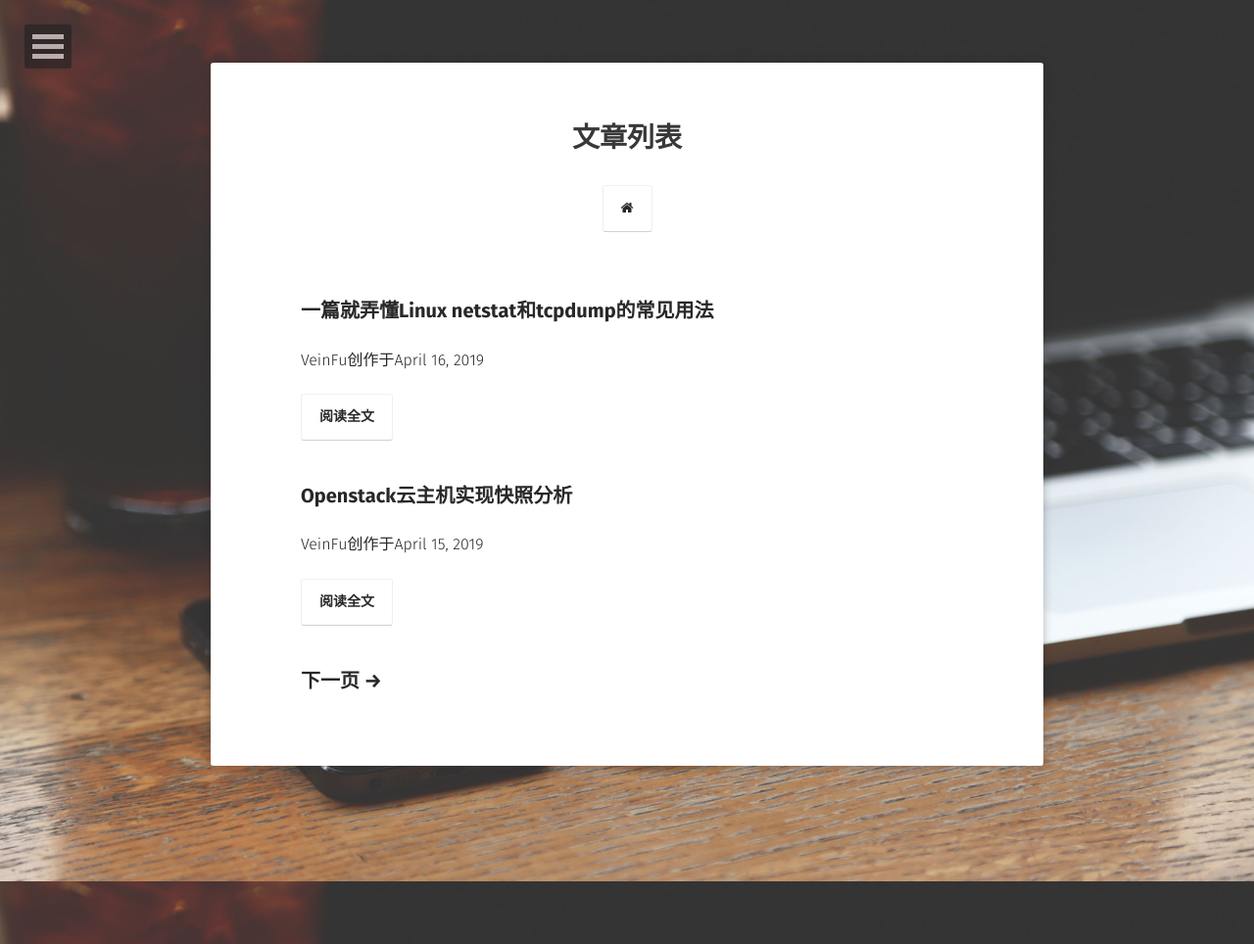
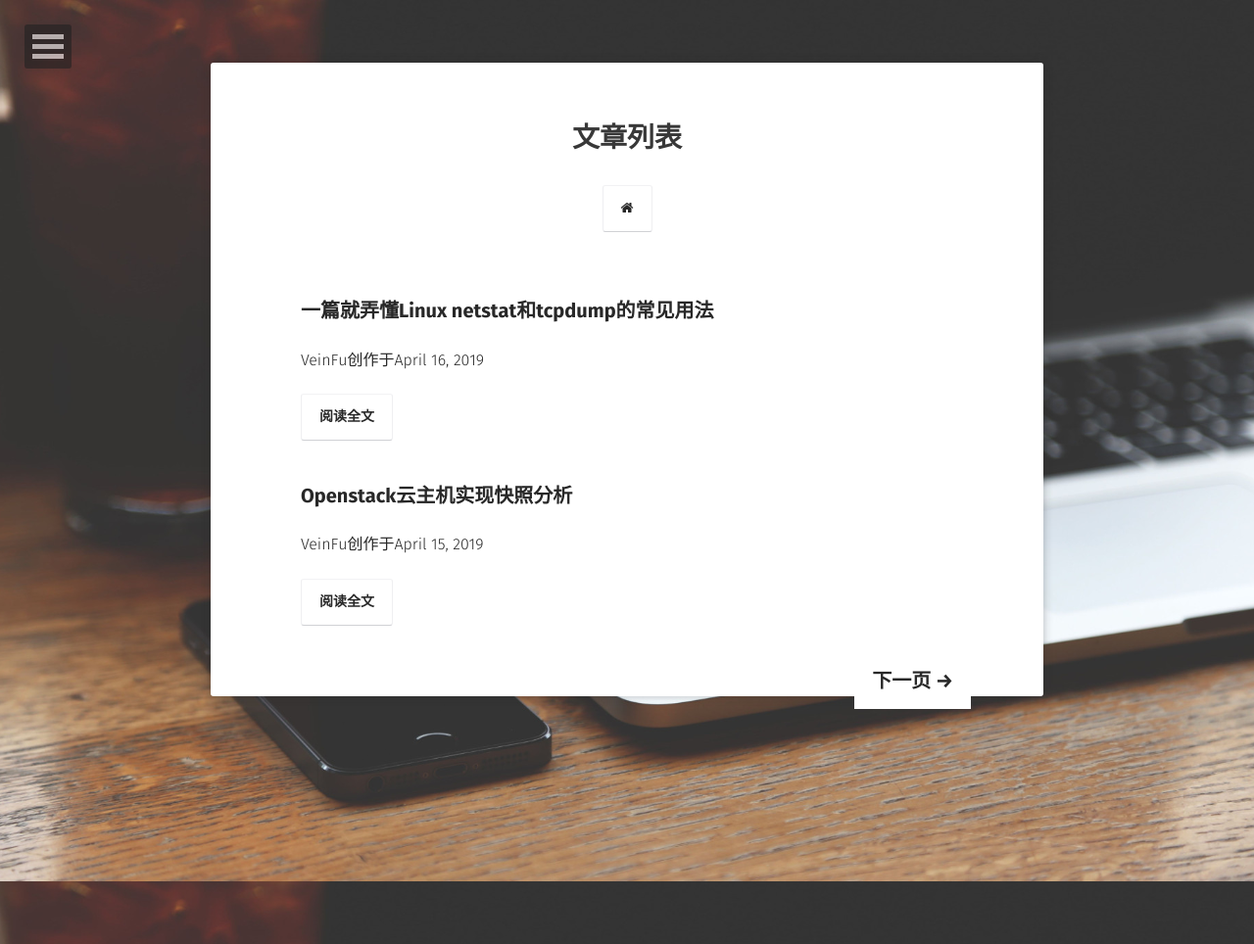
Before and after one commit to VeinFu/VeinFu.github.io, a Jekyll site: the page built from posts/index.html, in a window 1280 px wide. Shown: the whole page at 98% size. Built offline with Jekyll 4.4.1, drawn with Linux system fonts in a browser that asks for light colours; some web fonts are replaced; the list of posts is cut into pages by our own code; comment, search, counter and statistics services are not loaded.

Commit message:
优化分页页面

```diff
--- a/_includes/paginate.html
+++ b/_includes/paginate.html
@@ -2,12 +2,12 @@
 {% if paginator.total_pages > 1 %}
 <ul class="pager">
     {% if paginator.previous_page %}
-    <li class="previous">
+    <li class="previous" style="display:inline-block">
         <a href="{{ paginator.previous_page_path | prepend: site.baseurl | replace: '//', '/' }}">&larr; 上一页</a>
     </li>
     {% endif %}
     {% if paginator.next_page %}
-    <li class="next">
+    <li class="next" style="float: right;display:inline-block">
         <a href="{{ paginator.next_page_path | prepend: site.baseurl | replace: '//', '/' }}">下一页 &rarr;</a>
     </li>
     {% endif %}
```
